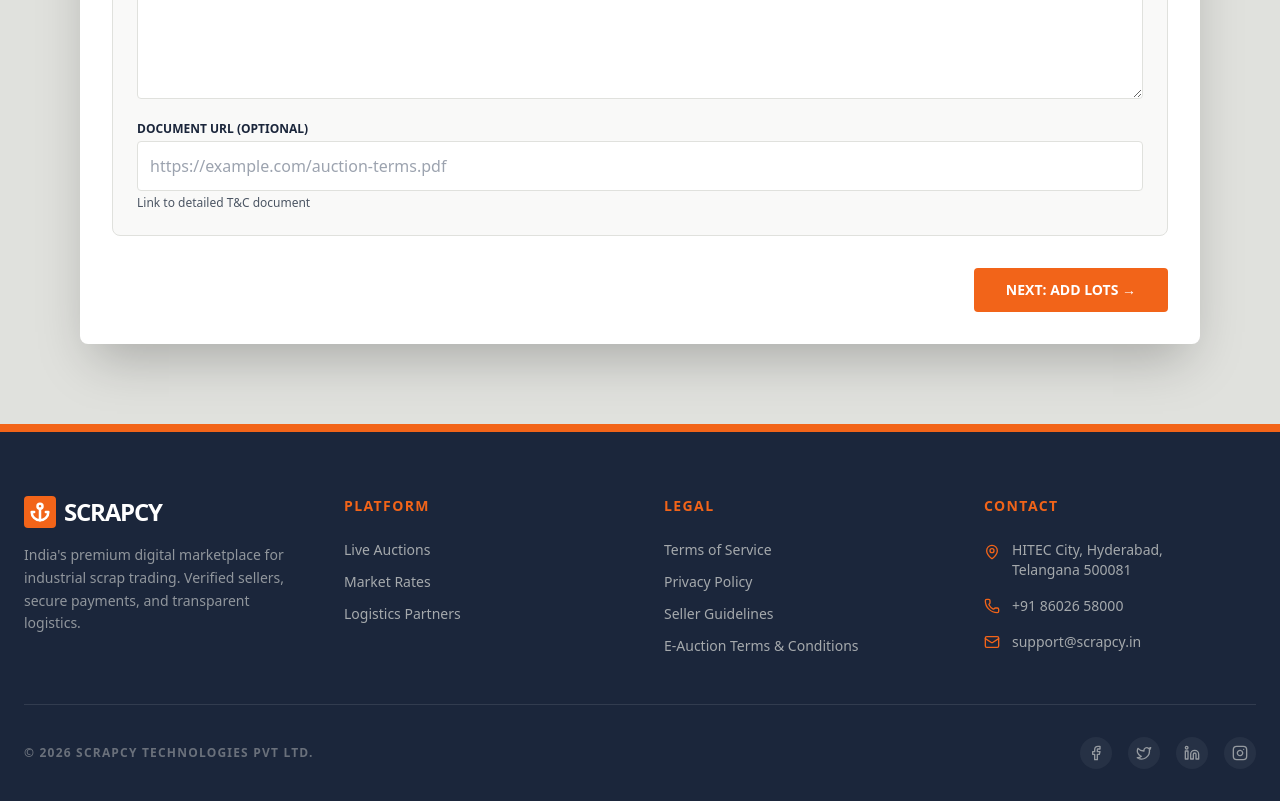
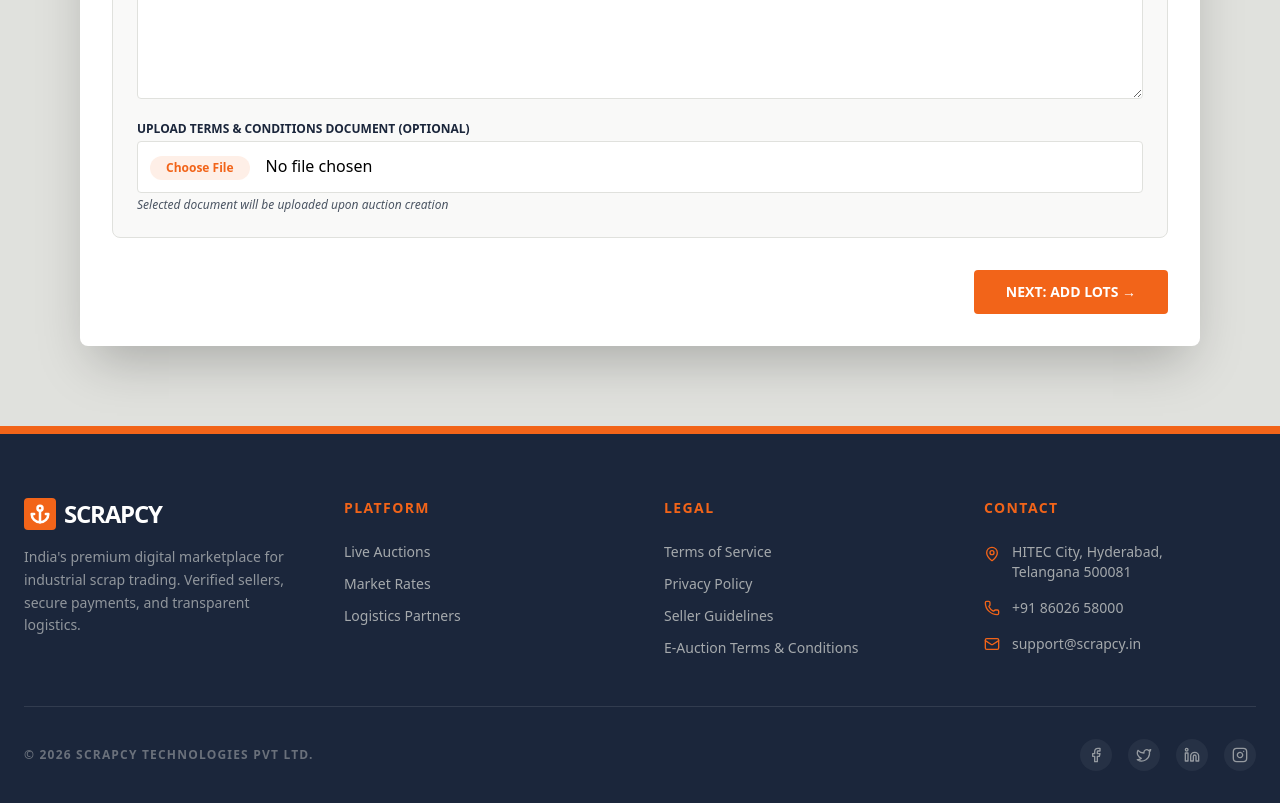
Before and after one commit to nilesh94/scrapcy-frontend, a React (Create React App) app: page /e-auction/register in a window 1280 px wide. Shown: the part 2040-2843 px from the top of the page. Built offline with nearby package versions, Linux system fonts and the light colour scheme.

Commit message:
Update RegisterAuction.js

```diff
--- a/src/e-auction/pages/RegisterAuction.js
+++ b/src/e-auction/pages/RegisterAuction.js
@@ -17,6 +17,7 @@ const RegisterAuction = () => {
   const [errorMsg, setErrorMsg] = useState('');
   const [currentStep, setCurrentStep] = useState(1);
   const [currentUser, setCurrentUser] = useState(null);
+  const [termsFile, setTermsFile] = useState(null);
 
   // AUCTION DATA - All database fields
   const [auctionData, setAuctionData] = useState({
@@ -125,6 +126,12 @@ const RegisterAuction = () => {
     setLots(updatedLots);
   };
 
+  const handleTermsFileChange = (e) => {
+    if (e.target.files && e.target.files[0]) {
+      setTermsFile(e.target.files[0]);
+    }
+  };
+
   const addLot = () => {
     setLots([...lots, {
       item_name: '',
@@ -209,7 +216,9 @@ const RegisterAuction = () => {
         inspection_contact_person: cleanStr(auctionData.inspection_contact_person),
         inspection_contact_number: cleanStr(auctionData.inspection_contact_number),
         terms_and_conditions: cleanStr(auctionData.terms_and_conditions),
-        auction_doc_url: cleanStr(auctionData.auction_doc_url),
+
+        // Logic to calculate/handle this path will be internal on submit
+        auction_doc_url: null,
 
         // Optional Numbers
         seller_id: cleanNum(auctionData.seller_id),
@@ -224,10 +233,10 @@ const RegisterAuction = () => {
         lots: lotsPayload
       };
 
-      console.log('Creating auction with payload:', fullPayload);
+      console.log('Creating auction with payload and terms file:', fullPayload, termsFile);
 
-      // 3. Create Auction
-      const auctionResponse = await auctionAPI.createAuction(fullPayload);
+      // 3. Create Auction (Passing file separately to let API handle multipart)
+      const auctionResponse = await auctionAPI.createAuction(fullPayload, termsFile);
       const auctionId = auctionResponse.id;
       const createdItems = auctionResponse.items || [];
 
@@ -250,8 +259,6 @@ const RegisterAuction = () => {
       window.scrollTo({ top: 0, behavior: 'smooth' });
 
       setSuccessMsg(`🎉 Auction created successfully! ID: ${auctionId}`);
-
-      // alert(`Auction Created Successfully! ID: ${auctionId}`);
 
       setTimeout(() => {
         navigate('/e-auction/my-auctions');
@@ -692,17 +699,28 @@ const RegisterAuction = () => {
 
                     <div>
                       <label className="block text-xs font-bold uppercase text-navy mb-1">
-                        Document URL (Optional)
+                        Upload Terms & Conditions Document (Optional)
                       </label>
                       <input
-                        type="url"
-                        name="auction_doc_url"
-                        value={auctionData.auction_doc_url}
-                        onChange={handleAuctionChange}
-                        className="w-full p-3 border border-platinum rounded focus:border-orange outline-none"
-                        placeholder="https://example.com/auction-terms.pdf"
+                        type="file"
+                        accept=".pdf,.doc,.docx"
+                        onChange={handleTermsFileChange}
+                        className="w-full p-3 border border-platinum rounded focus:border-orange outline-none bg-white
+                          file:mr-4 file:py-1 file:px-4
+                          file:rounded-full file:border-0
+                          file:text-xs file:font-semibold
+                          file:bg-orange/10 file:text-orange
+                          hover:file:bg-orange/20 cursor-pointer"
                       />
-                      <p className="text-xs text-gray-600 mt-1">Link to detailed T&C document</p>
+                      {termsFile ? (
+                        <p className="text-xs text-green-600 mt-1 font-bold italic">
+                          Selected: {termsFile.name}
+                        </p>
+                      ) : (
+                        <p className="text-xs text-gray-600 mt-1 italic">
+                          Selected document will be uploaded upon auction creation
+                        </p>
+                      )}
                     </div>
                   </div>
                 </div>
```
